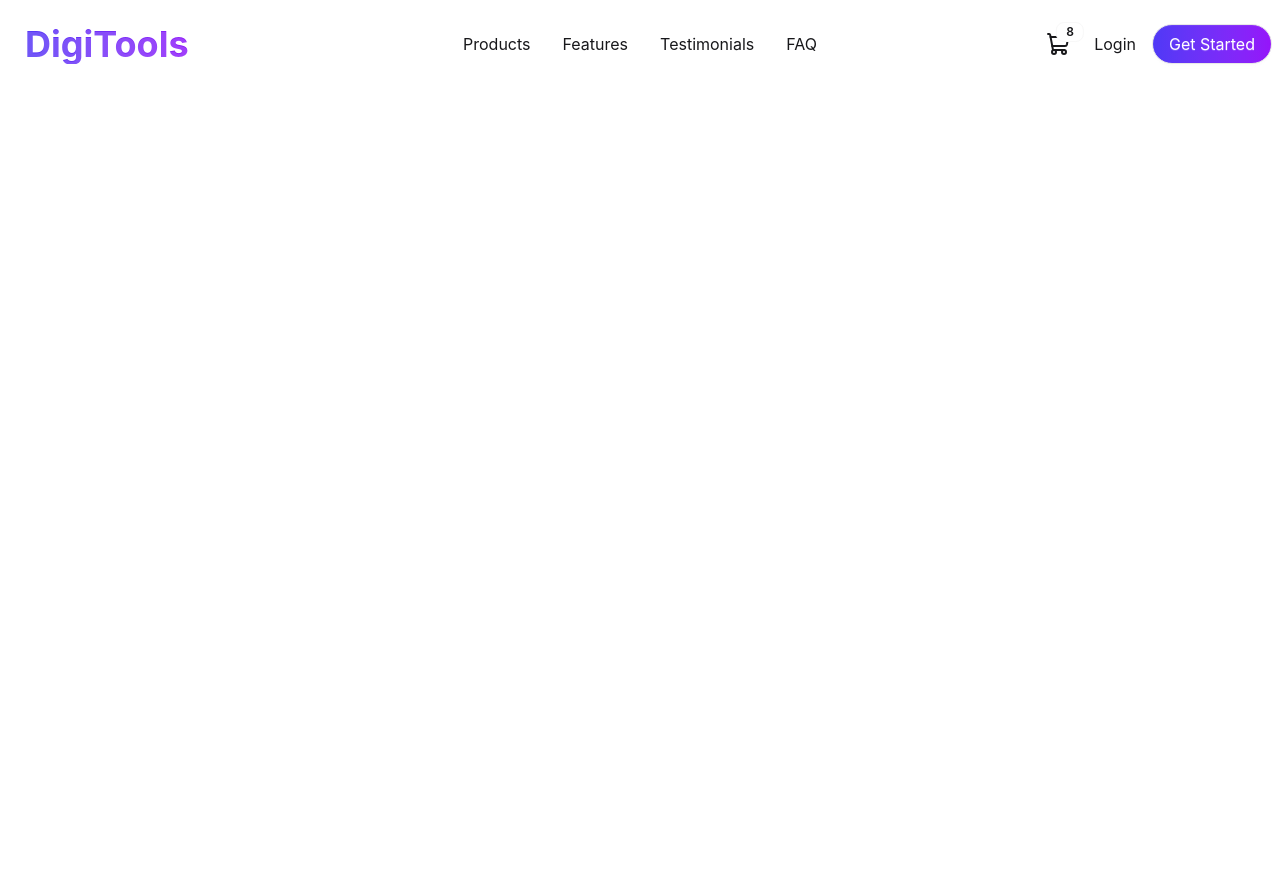
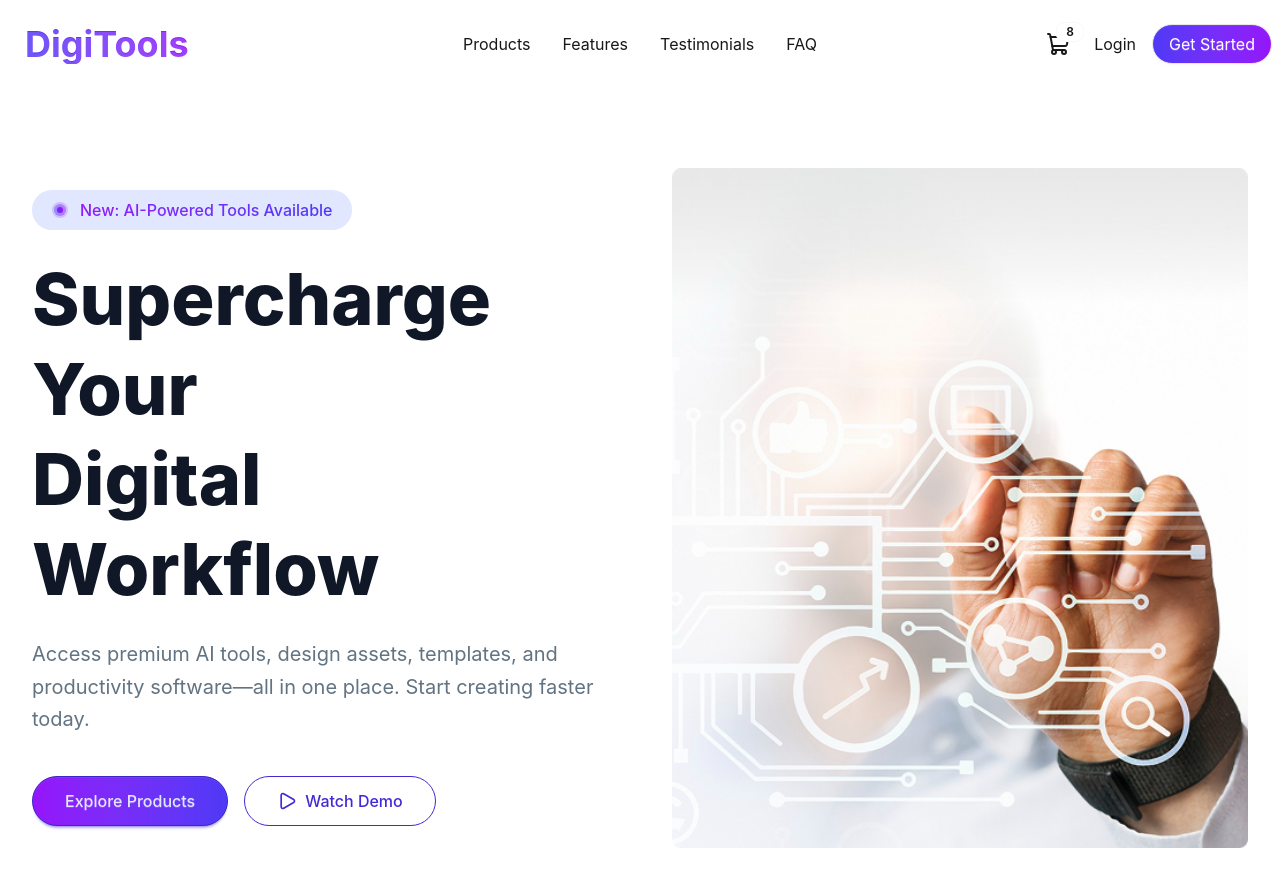
Before and after one commit to Kz-Himel/DigiTools-Platform, a React (Vite) app: page / in a window 1280 px wide. Shown: the top 886 px of the page. Before the commit the page ends 800 px from the top, so only its background shows below. Built offline with nearby package versions, Linux system fonts and the light colour scheme.

Commit message:
Added a Banner Section

```diff
--- a/src/App.jsx
+++ b/src/App.jsx
@@ -1,11 +1,16 @@
 import './App.css'
 import Navbar from './components/Navbar/Navbar'
+import Banner from './components/Banner/Banner'
 
 function App() {
 
   return (
     <>
+    {/* Navbar */}
     <Navbar />
+
+    {/* Banner */}
+    <Banner />
     </>
   )
 }
--- /dev/null
+++ b/src/components/Banner/Banner.jsx
@@ -0,0 +1,62 @@
+import React from "react";
+import BannerImg from "../../assets/banner.png";
+import { LucidePlay } from "lucide-react";
+import DotImg from "../../assets/dot.svg";
+
+const Banner = () => {
+  return (
+    <div className="container mx-auto px-4 sm:px-6 lg:px-8">
+      <div className="mt-16 mb-20 lg:mt-24 lg:mb-28">
+        <div className="flex flex-col lg:flex-row gap-10 lg:gap-16 items-center">
+
+          {/* Left Side - Content */}
+          <div className="hero-left flex-1 text-center lg:text-left">
+            {/* Badge */}
+            <div className="flex items-center justify-center lg:justify-start bg-primary-content w-fit mx-auto lg:mx-0 rounded-full py-2 px-5 text-base mb-6">
+              <img src={DotImg} alt="dot" className="w-4 h-4" />
+              <p className="pl-3 bg-gradient-to-r from-[#9514fa] to-[#4f39f6] bg-clip-text text-transparent font-medium">
+                New: AI-Powered Tools Available
+              </p>
+            </div>
+
+            {/* Heading */}
+            <h1 className="text-4xl sm:text-5xl lg:text-6xl xl:text-7xl font-extrabold text-[#101727] leading-tight">
+              Supercharge Your <br className="hidden sm:block" />
+              Digital Workflow
+            </h1>
+
+            {/* Description */}
+            <p className="mt-6 text-lg sm:text-xl text-[#627382] max-w-xl mx-auto lg:mx-0 leading-relaxed">
+              Access premium AI tools, design assets, templates, and productivity
+              software—all in one place. Start creating faster today.
+            </p>
+
+            {/* Buttons */}
+            <div className="flex flex-col sm:flex-row gap-4 mt-10 justify-center lg:justify-start">
+              <button className="btn btn-primary rounded-full bg-gradient-to-r from-[#9514fa] to-[#4f39f6] hover:from-[#4f39f6] hover:to-[#9514fa] text-base font-medium py-6 px-8 transition-all">
+                Explore Products
+              </button>
+
+              <button className="btn btn-outline btn-primary rounded-full text-base font-medium py-6 px-8 flex items-center justify-center gap-2 transition-all">
+                <LucidePlay className="w-5 h-5" />
+                Watch Demo
+              </button>
+            </div>
+          </div>
+
+          {/* Right Side - Image */}
+          <div className="hero-right flex-1 w-full flex justify-center lg:justify-end">
+            <img
+              src={BannerImg}
+              alt="Banner"
+              className="w-full max-w-md sm:max-w-lg lg:max-w-xl xl:max-w-2xl object-contain"
+            />
+          </div>
+
+        </div>
+      </div>
+    </div>
+  );
+};
+
+export default Banner;
--- a/src/components/Navbar/Navbar.jsx
+++ b/src/components/Navbar/Navbar.jsx
@@ -107,7 +107,7 @@ const Navbar = () => {
         <div className="navbar-end gap-4">
           <div tabIndex={0} role="button" className="btn btn-ghost btn-circle">
             <div className="indicator">
-              <LucideShoppingCart />{" "}
+              <LucideShoppingCart />
               <span className="badge badge-sm indicator-item">8</span>
             </div>
           </div>
```
Also changed, not shown: src/assets/dot.svg (added).
